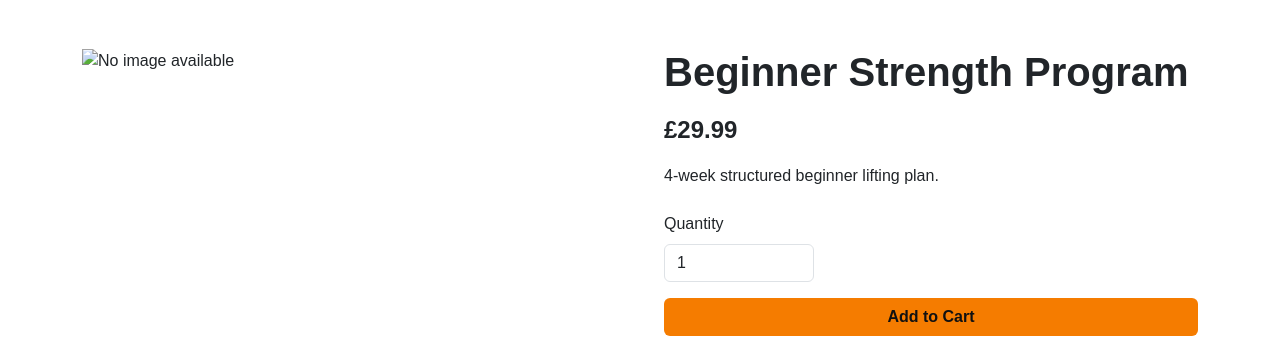
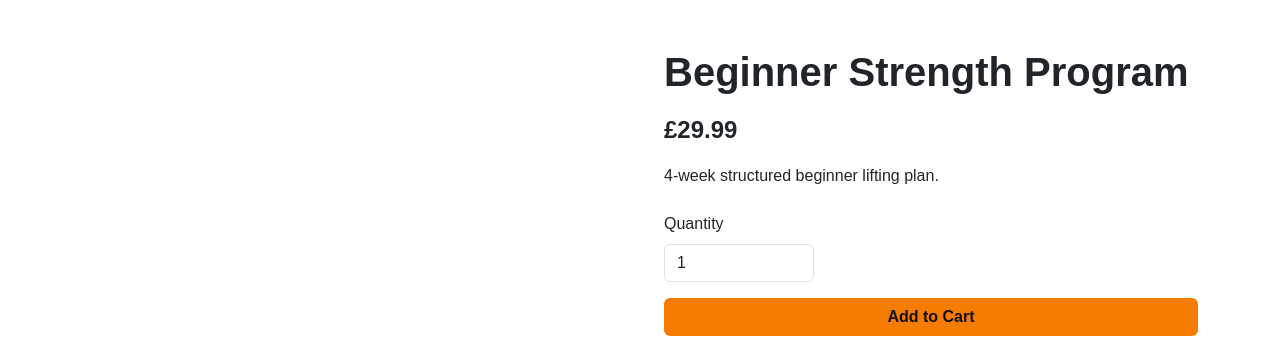
Before and after one commit to Tafari-K/fithub, a Django app: page /products/1/ in a window 1280 px wide. Shown: the part 64-412 px from the top of the page. Run offline with Django 5.2, Linux system fonts and the light colour scheme; data comes from the database, SQL or seed files in the repository; some libraries are stand-ins or nearby versions.

Commit message:
remove redundant image URL handling in templates

```diff
--- a/products/templates/products/product_detail.html
+++ b/products/templates/products/product_detail.html
@@ -8,11 +8,7 @@
         <!-- IMAGE -->
         <div class="col-md-6">
             {% if product.image %}
-                <img src="{{ product.image.url }}" alt="{{ product.name }}">
-            {% elif product.image_url %}
-                <img src="{{ product.image_url }}" alt="{{ product.name }}">
-            {% else %}
-                <img src="https://via.placeholder.com/300x300?text=No+Image" alt="No image available">
+                <img src="{{ product.image.url }}" class="card-img-top" alt="{{ product.name }}">
             {% endif %}
         </div>
 
--- a/products/templates/products/product_list.html
+++ b/products/templates/products/product_list.html
@@ -53,10 +53,6 @@
                 <div class="card h-100 shadow-sm">
                     {% if product.image %}
                         <img src="{{ product.image.url }}" class="card-img-top" alt="{{ product.name }}">
-                    {% elif product.image_url %}
-                        <img src="{{ product.image_url }}" class="card-img-top" alt="{{ product.name }}">
-                    {% else %}
-                        <img src="https://via.placeholder.com/300x300?text=No+Image" class="card-img-top" alt="No image available">
                     {% endif %}
 
                     <div class="card-body text-center">
```
